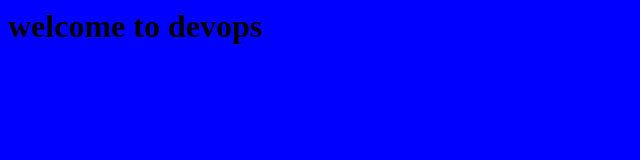
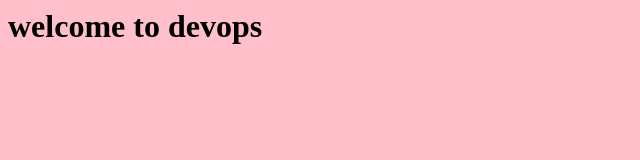
Before and after one commit to hit-ops/jenkins-master-slave, a plain HTML site: page index.html in a window 1280 px wide. Shown: the whole page, without its empty margins (0-640 px from the left). Drawn offline with Linux system fonts and the light colour scheme.

Commit message:
second commit

```diff
--- a/index.html
+++ b/index.html
@@ -1,3 +1,3 @@
-<body bgcolor="blue">
+<body bgcolor="pink">
     <h1> welcome to devops </h1>
 </body>
```
